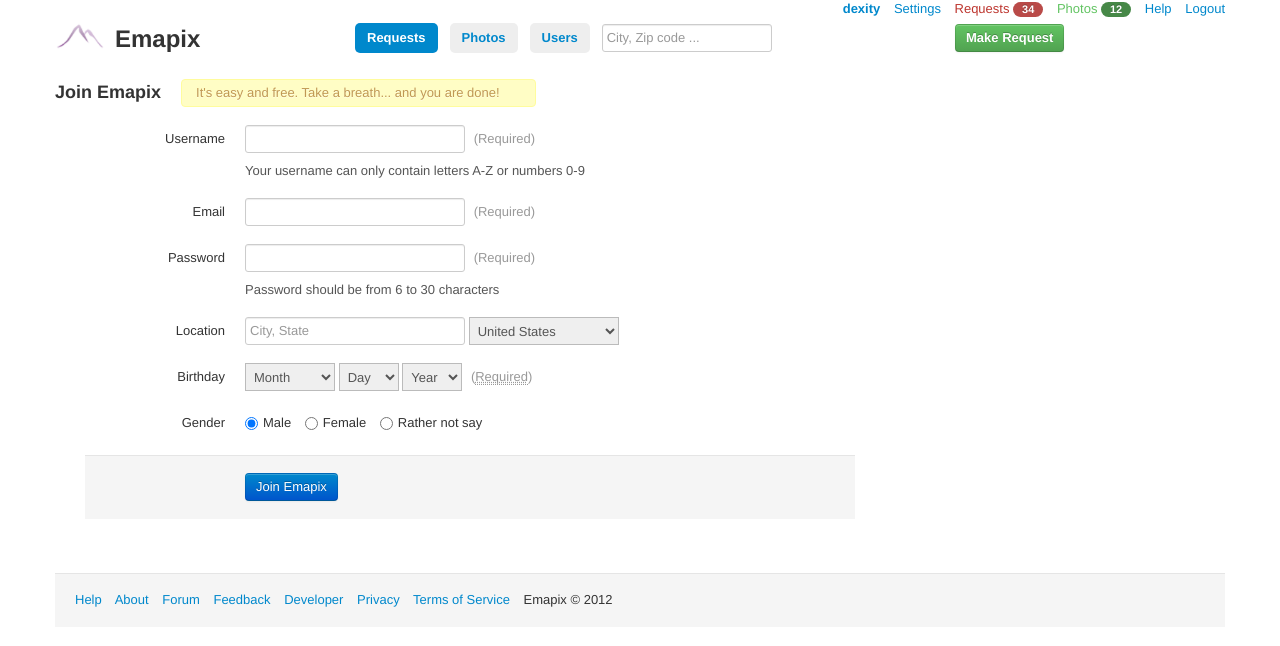
After one commit to dexity/emapix, a Django app: page /layout/join in a window 1280 px wide. The commit adds this page. Shown: the top 646 px of the page. Run offline with Django 3.2, Linux system fonts and the light colour scheme; data that the repository does not hold is empty; parts of the project's set-up code (start-up, migrations or seed data) failed here and were passed over; some libraries are stand-ins or nearby versions.

Commit message:
Added stub files for the rest of layouts. Implemented Join Emapix layout

```diff
--- /dev/null
+++ b/emapix/layout/templates/confirm.html
@@ -0,0 +1,5 @@
+{% include 'header.html' %}
+
+
+
+{% include 'footer.html' %}
--- /dev/null
+++ b/emapix/layout/templates/forgot.html
@@ -0,0 +1,5 @@
+{% include 'header.html' %}
+
+
+
+{% include 'footer.html' %}
--- a/emapix/layout/templates/header.html
+++ b/emapix/layout/templates/header.html
@@ -25,15 +25,16 @@
 	    <div class="clear_both"></div>
 	    <div class="row e-nav">
 	       <div class="span3">
-	           <a href="#" id="logo"><img src="/media/img/mountains.png" /></a><h2>Emapix</h2>
+	           <a href="/layout" id="logo"><img src="/media/img/mountains.png" /></a><h2>Emapix</h2>
 	       </div>
 	       <div class="span6">
 	           <ul class="nav nav-pills pull-left">
-	            <li class="active"><a href="#"><b>Requests</b></a></li>
-	            <li><a href="#"><b>Photos</b></a></li>
+	            <li class="active"><a href="/layout/requests"><b>Requests</b></a></li>
+	            <li><a href="/layout/photos"><b>Photos</b></a></li>
+	            <li><a href="/layout/users"><b>Users</b></a></li>
 	           </ul>
 	           <form class="pull-left" action="">
-	            <input type="text" class="search-query span3" placeholder="City, Zip code ...">
+	            <input type="text" class="search-query span2" placeholder="City, Zip code ...">
 	           </form>
 	       </div>
 	       <div class="span3">
--- /dev/null
+++ b/emapix/layout/templates/help.html
@@ -0,0 +1,5 @@
+{% include 'header.html' %}
+
+
+
+{% include 'footer.html' %}
--- /dev/null
+++ b/emapix/layout/templates/join.html
@@ -0,0 +1,89 @@
+{% include 'header.html' %}
+
+<div class="pull-left"><h3>Join Emapix</h3></div>
+<div class="e-alert pull-left">It's easy and free. Take a breath... and you are done!</div>
+<div class="clear_both"></div>
+<div class="span8">
+  <form class="form-horizontal" id="e-form-id">
+    <fieldset>
+      <div class="control-group">
+        <label class="control-label" for="input01">Username</label>
+        <div class="controls">
+          <input type="text" class="input-large" id="input01">
+          <span class="help-inline e-color-grey">(Required)</span>
+          <span class="help-block">Your username can only contain letters A-Z or numbers 0-9</span>
+        </div>
+      </div>
+      <div class="control-group">
+        <label class="control-label" for="input02">Email</label>
+        <div class="controls">
+          <input type="text" class="input-large" id="input02">
+          <span class="help-inline e-color-grey">(Required)</span>
+        </div>
+      </div>
+      <div class="control-group">
+        <label class="control-label" for="input03">Password</label>
+        <div class="controls">
+          <input type="password" class="input-large" id="input03">
+          <span class="help-inline e-color-grey">(Required)</span>
+          <span class="help-block">Password should be from 6 to 30 characters</span>
+        </div>
+      </div>
+      <div class="control-group">
+        <label class="control-label" for="input04">Location</label>
+        <div class="controls">
+          <input type="text" class="input-large" id="input04" placeholder="City, State">
+          <select id="select01" class="input-medium">
+            <option>United States</option>
+            <option>2</option>
+            <option>3</option>
+            <option>4</option>
+            <option>5</option>
+          </select>
+        </div>
+      </div>
+      <div class="control-group">
+        <label class="control-label" for="input05">Birthday</label>
+        <div class="controls">
+          <select id="select02" class="input-small">
+            <option>Month</option>
+            <option>January</option>
+          </select>
+          <select id="select03" class="input-mini">
+            <option>Day</option>
+            <option>1</option>
+          </select>
+          <select id="select04" class="input-mini">
+            <option>Year</option>
+            <option>2012</option>
+          </select>
+          <span class="help-inline e-color-grey">(<abbr title="Used for authenticity and hidden by default">Required</abbr>)</span>
+        </div>
+      </div>
+      <div class="control-group">
+        <label class="control-label" for="inlineRadio">Gender</label>
+        <div class="controls">
+            <label class="radio inline">
+                <input type="radio" name="optionsRadios" id="optionsRadios1" value="option1" checked>
+                Male
+            </label>
+            <label class="radio inline">
+                <input type="radio" name="optionsRadios" id="optionsRadios2" value="option2">
+                Female
+            </label>
+            <label class="radio inline">
+                <input type="radio" name="optionsRadios" id="optionsRadios3" value="option3">
+                Rather not say
+            </label>
+        </div>
+      </div>
+      <div class="form-actions">
+        <button type="submit" class="btn btn-primary">Join Emapix</button>
+      </div>
+    </fieldset>
+  </form>
+</div>
+
+
+
+{% include 'footer.html' %}
--- /dev/null
+++ b/emapix/layout/templates/login.html
@@ -0,0 +1,5 @@
+{% include 'header.html' %}
+
+
+
+{% include 'footer.html' %}
--- /dev/null
+++ b/emapix/layout/templates/profile.html
@@ -0,0 +1,5 @@
+{% include 'header.html' %}
+
+
+
+{% include 'footer.html' %}
--- /dev/null
+++ b/emapix/layout/templates/set_password.html
@@ -0,0 +1,5 @@
+{% include 'header.html' %}
+
+
+
+{% include 'footer.html' %}
--- /dev/null
+++ b/emapix/layout/templates/set_profile.html
@@ -0,0 +1,5 @@
+{% include 'header.html' %}
+
+
+
+{% include 'footer.html' %}
--- /dev/null
+++ b/emapix/layout/templates/users.html
@@ -0,0 +1,5 @@
+{% include 'header.html' %}
+
+
+
+{% include 'footer.html' %}
--- a/emapix/layout/urls.py
+++ b/emapix/layout/urls.py
@@ -2,6 +2,16 @@ from django.conf.urls.defaults import patterns, include, url
 
 urlpatterns = patterns('emapix.layout.views',
     url(r'^$', 'index'),
+
+    url(r'^join$', 'join'),
+    url(r'^confirm$', 'confirm'),
+    url(r'^login$', 'login'),
+    url(r'^forgot$', 'forgot'),
+    url(r'^set_profile$', 'set_profile'),
+    url(r'^set_password$', 'set_password'),
+    url(r'^profile$', 'profile'),
+    url(r'^users$', 'users'),
+    url(r'^help$', 'help'),
     url(r'^requests$', 'requests'),
     url(r'^request$', 'request'),
     url(r'^request2$', 'request2'),
--- a/emapix/layout/views.py
+++ b/emapix/layout/views.py
@@ -6,6 +6,33 @@ logger = Logger.get("emapix.layout.views")
 
 def index(request):
     return render_to_response('index.html')
+
+def join(request):
+    return render_to_response('join.html')
+
+def confirm(request):
+    return render_to_response('confirm.html')
+
+def login(request):
+    return render_to_response('login.html')
+
+def forgot(request):
+    return render_to_response('forgot.html')
+
+def set_profile(request):
+    return render_to_response('set_profile.html')
+
+def set_password(request):
+    return render_to_response('set_password.html')
+
+def profile(request):
+    return render_to_response('profile.html')
+
+def users(request):
+    return render_to_response('users.html')
+
+def help(request):
+    return render_to_response('help.html')
 
 def requests(request):
     return render_to_response('requests.html')
--- a/media/css/main.css
+++ b/media/css/main.css
@@ -106,6 +106,10 @@
 	color: #bd362f;
 }
 
+.controls .e-color-grey {
+	color: #999;
+}
+
 .e-alert {
   padding: 4px 35px 4px 14px;
   margin-left: 20px;
@@ -164,3 +168,5 @@
 	width: 460px
 	height: 460px;
 }
+
+/* Form */
```
Also changed, not shown: emapix/layout/templates/index.html (+10 -2 lines).
